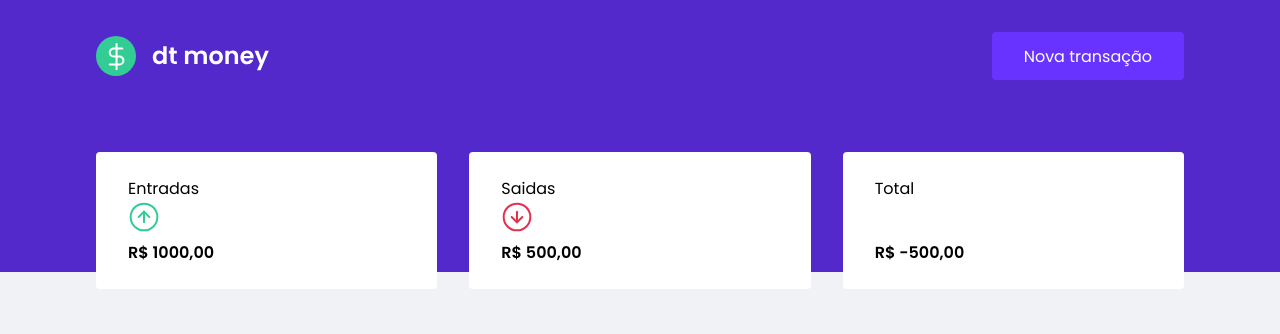
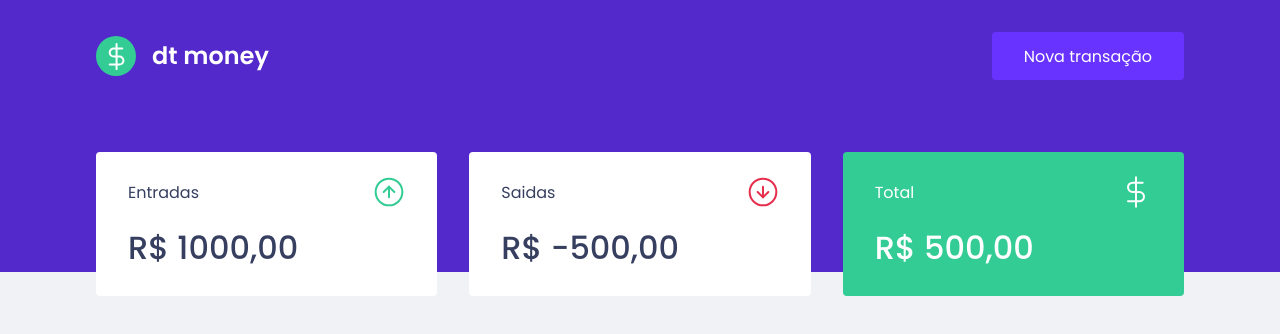
Before and after one commit to thalison1998/Dtmoney, a React (Create React App) app: page / in a window 1280 px wide. Shown: the top 334 px of the page. Built offline with nearby package versions, Linux system fonts and the light colour scheme.

Commit message:
Criação visual inicial do component Summary

```diff
--- a/public/index.html
+++ b/public/index.html
@@ -7,7 +7,7 @@
     <meta name="viewport" content="width=device-width, initial-scale=1" />
     <link rel="shortcut icon" href="favicon.png" type="image/x-icon" />
     <link
-      href="https://fonts.googleapis.com/css2?family=Poppins:wght@400;600&display=swap"
+      href="https://fonts.googleapis.com/css2?family=Poppins:wght@400;500;600&display=swap"
       rel="stylesheet"
     />
     <title>Dtmoney</title>
--- a/src/components/Summary/index.tsx
+++ b/src/components/Summary/index.tsx
@@ -20,15 +20,15 @@
                     <p>Saidas</p>
                     <img src={outcomeImg} alt="outcome" />
                 </header>
-                <strong>R$ 500,00</strong>
+                <strong>R$ -500,00</strong>
             </div>
 
-            <div>
+            <div className='highlight-background'>
                 <header>
                     <p>Total</p>
                     <img src={totalImg} alt="outcome" />
                 </header>
-                <strong>R$ -500,00</strong>
+                <strong>R$ 500,00</strong>
             </div>
 
         </Container>
--- a/src/components/Summary/styles.ts
+++ b/src/components/Summary/styles.ts
@@ -10,5 +10,25 @@
         background: var(--shape);
         padding:1.5rem 2rem;
         border-radius:0.25rem;
+        color:var(--text-title);
+
+        header {
+            display: flex;
+            align-items: center;
+            justify-content: space-between;
+        }
+
+        strong {
+            margin-top: 1rem;
+            font-size:2rem;
+            font-weight: 500;
+            line-height:3rem;
+            display: block;
+        }
+
+        &.highlight-background {
+            background:var(--green);
+            color:#fff;
+        }
     }
 `
--- a/src/styles/Global.ts
+++ b/src/styles/Global.ts
@@ -6,7 +6,7 @@
 --background:#F0F2F5;
 --red:#E52E4D;
 --blue:#5429CC;
-
+--green:#33CC95;
 --blue-light:#6933FF;
 
 --text-title:#363F5F;
```
